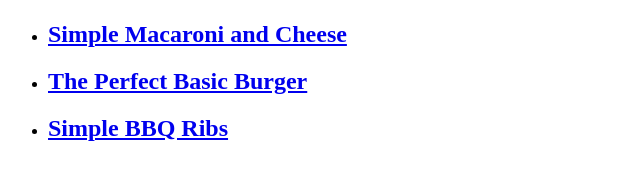
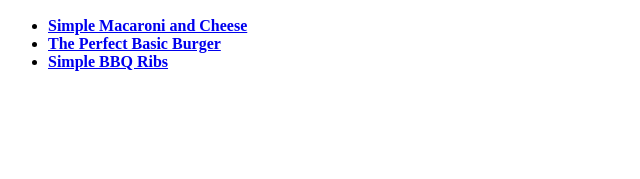
Before and after one commit to Pun244/Recipes, a plain HTML site: page index.html in a window 1280 px wide. Shown: the part 383-562 px from the top of the page, without its empty margins (0-640 px from the left). Drawn offline with Linux system fonts and the light colour scheme.

Commit message:
Fix recipe list bold

```diff
--- a/index.html
+++ b/index.html
@@ -16,9 +16,9 @@
             <!--Recipes List-->
 
             <ul>
-                <li><a href="./recipes/simple-mac-and-cheese.html"><h2>Simple Macaroni and Cheese</h2></a></li>
-                <li><a href="./recipes/perfect-basic-burger.html"><h2>The Perfect Basic Burger</h2></a></li>
-                <li><a href="./recipes/simple-bbq-ribs.html"><h2>Simple BBQ Ribs</h2></a>
+                <li><a href="./recipes/simple-mac-and-cheese.html"><strong>Simple Macaroni and Cheese</strong></a></li>
+                <li><a href="./recipes/perfect-basic-burger.html"><strong>The Perfect Basic Burger</strong></a></li>
+                <li><a href="./recipes/simple-bbq-ribs.html"><strong>Simple BBQ Ribs</strong></a>
             </ul>
         </main>
     </body>
```
